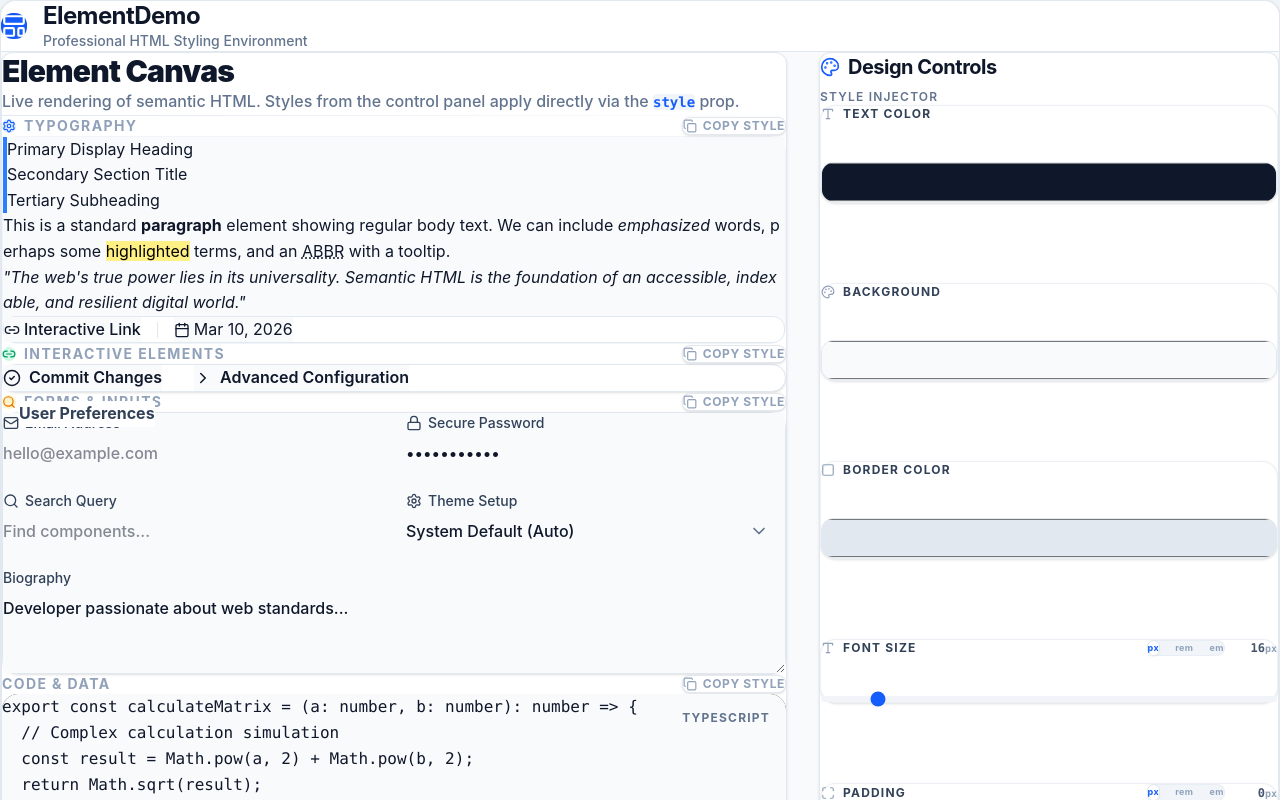
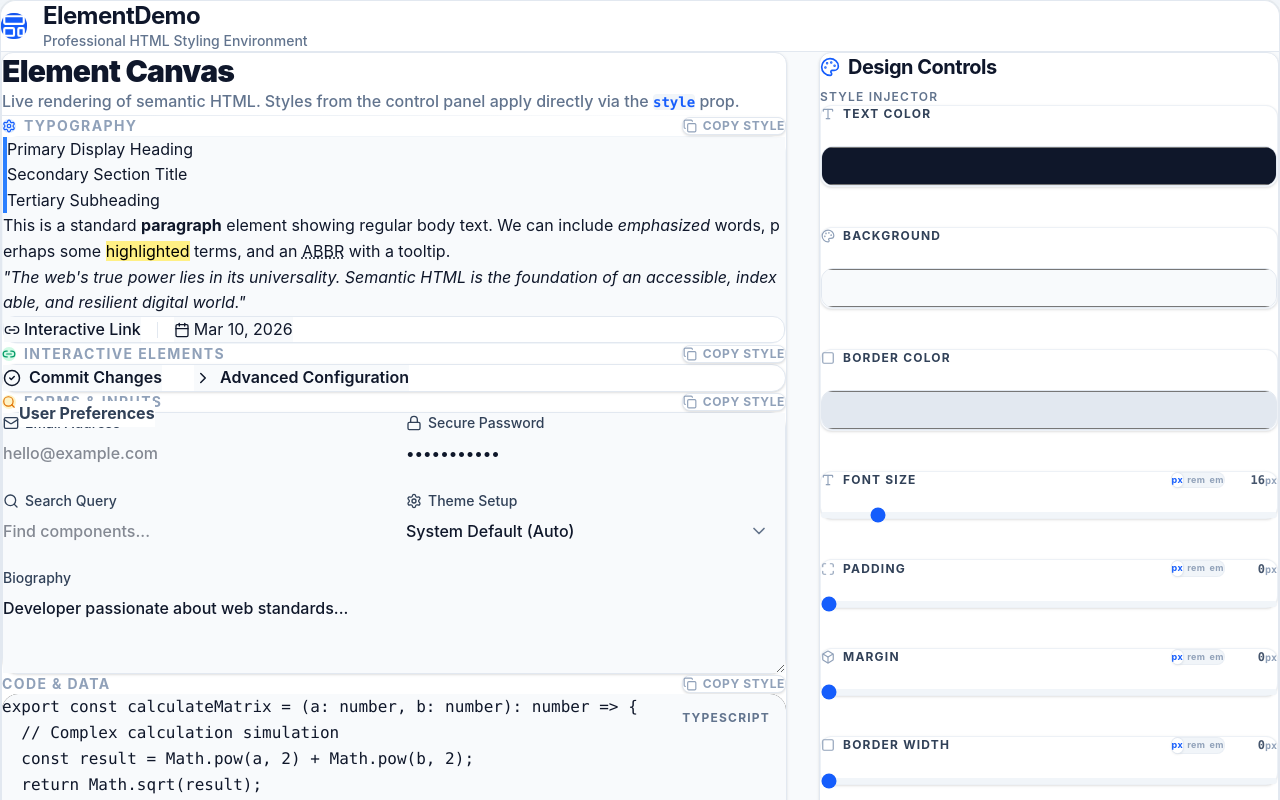
Before and after one commit to Krugou/elementdemo, a React (Vite) app: page / in a window 1280 px wide. Shown: the top 800 px of the page. Built offline with nearby package versions, Linux system fonts and the light colour scheme.

Commit message:
style: fix and polish UI styling with balanced spacing and refined proportions

```diff
--- a/src/components/ControlPanel.tsx
+++ b/src/components/ControlPanel.tsx
@@ -136,7 +136,7 @@ export const ControlPanel: React.FC<ControlPanelProps> = ({
   };
 
   return (
-    <div className="p-12 flex flex-col h-full space-y-20">
+    <div className="p-8 flex flex-col h-full space-y-12">
       <div className="flex flex-col gap-2">
         <h2 className="text-xl font-bold text-slate-900 tracking-tight flex items-center gap-2">
           <Palette className="text-blue-600" size={20} />
@@ -147,7 +147,7 @@ export const ControlPanel: React.FC<ControlPanelProps> = ({
         </p>
       </div>
 
-      <div className="flex flex-col gap-20 flex-1 py-10 h-full ">
+      <div className="flex flex-col gap-10 flex-1 py-10 h-full ">
         {controls.map((ctrl) => {
           const isColor = ctrl.type === 'color';
           const value = styles[ctrl.prop];
@@ -162,7 +162,7 @@ export const ControlPanel: React.FC<ControlPanelProps> = ({
           return (
             <div
               key={ctrl.prop}
-              className="group flex flex-col gap-10 bg-white p-10 rounded-2xl shadow-sm border border-slate-200/60 hover:shadow-md transition-all duration-300"
+              className="group flex flex-col gap-6 bg-white p-7 rounded-xl shadow-sm border border-slate-200/60 hover:shadow-md transition-all duration-300"
             >
               <div className="flex justify-between items-center">
                 <label className="flex items-center gap-2 text-xs font-bold text-slate-700 uppercase tracking-widest group-hover:text-blue-600 transition-colors shrink-0">
@@ -174,14 +174,14 @@ export const ControlPanel: React.FC<ControlPanelProps> = ({
 
                 {!isColor && isStyleObj && (
                   <div className="flex items-center gap-3">
-                    <div className="flex bg-slate-100 p-2 rounded-lg text-[9px] font-bold tracking-wider border gap-4 border-slate-200/50">
+                    <div className="flex bg-slate-100 p-0.5 rounded-lg text-[9px] font-bold tracking-wider border gap-1 border-slate-200/50">
                       {(['px', 'rem', 'em'] as CssUnit[]).map((u) => (
                         <button
                           key={u}
                           onClick={() =>
                             handleUnitChange(ctrl.prop, value as StyleValue, u)
                           }
-                          className={`p-4 rounded-md transition-all ${currentUnit === u ? 'bg-white text-blue-600 shadow-sm ring-1 ring-slate-200' : 'text-slate-400 hover:text-slate-600'}`}
+                          className={`px-3 py-1.5 rounded-md transition-all ${currentUnit === u ? 'bg-white text-blue-600 shadow-sm ring-1 ring-slate-200' : 'text-slate-400 hover:text-slate-600'}`}
                         >
                           {u}
                         </button>
@@ -230,10 +230,10 @@ export const ControlPanel: React.FC<ControlPanelProps> = ({
         })}
       </div>
 
-      <div className="pt-10 border-t border-slate-200 space-y-6">
+      <div className="pt-6 border-t border-slate-200 space-y-3">
         <button
           onClick={generateCSS}
-          className={`w-full py-5 flex items-center justify-center gap-2 rounded-xl font-bold text-sm transition-all shadow-md active:scale-[0.98] ${
+          className={`w-full py-3 flex items-center justify-center gap-2 rounded-xl font-bold text-sm transition-all shadow-md active:scale-[0.98] ${
             copied
               ? 'bg-emerald-500 text-white hover:bg-emerald-600'
               : 'bg-slate-900 text-white hover:bg-slate-800'
@@ -251,7 +251,7 @@ export const ControlPanel: React.FC<ControlPanelProps> = ({
         </button>
         <button
           onClick={onReset}
-          className="w-full py-5 flex items-center justify-center gap-2 bg-white border-2 border-slate-200 text-slate-600 rounded-xl font-bold text-sm hover:bg-slate-50 hover:border-slate-300 hover:text-slate-800 transition-all active:scale-[0.98]"
+          className="w-full py-3 flex items-center justify-center gap-2 bg-white border-2 border-slate-200 text-slate-600 rounded-xl font-bold text-sm hover:bg-slate-50 hover:border-slate-300 hover:text-slate-800 transition-all active:scale-[0.98]"
         >
           <RotateCcw size={16} /> RESET TO DEFAULT
         </button>
--- a/src/components/ElementPreview.tsx
+++ b/src/components/ElementPreview.tsx
@@ -69,7 +69,7 @@ const CopyButton: React.FC<{
 
 export const ElementPreview: React.FC<ElementPreviewProps> = ({ style }) => {
   return (
-    <div className="p-8 lg:p-16 space-y-32 w-full">
+    <div className="p-8 lg:p-16 space-y-24 w-full">
       <div className="space-y-2">
         <h2 className="text-3xl font-black text-slate-900 tracking-tight">
           Element Canvas
```
